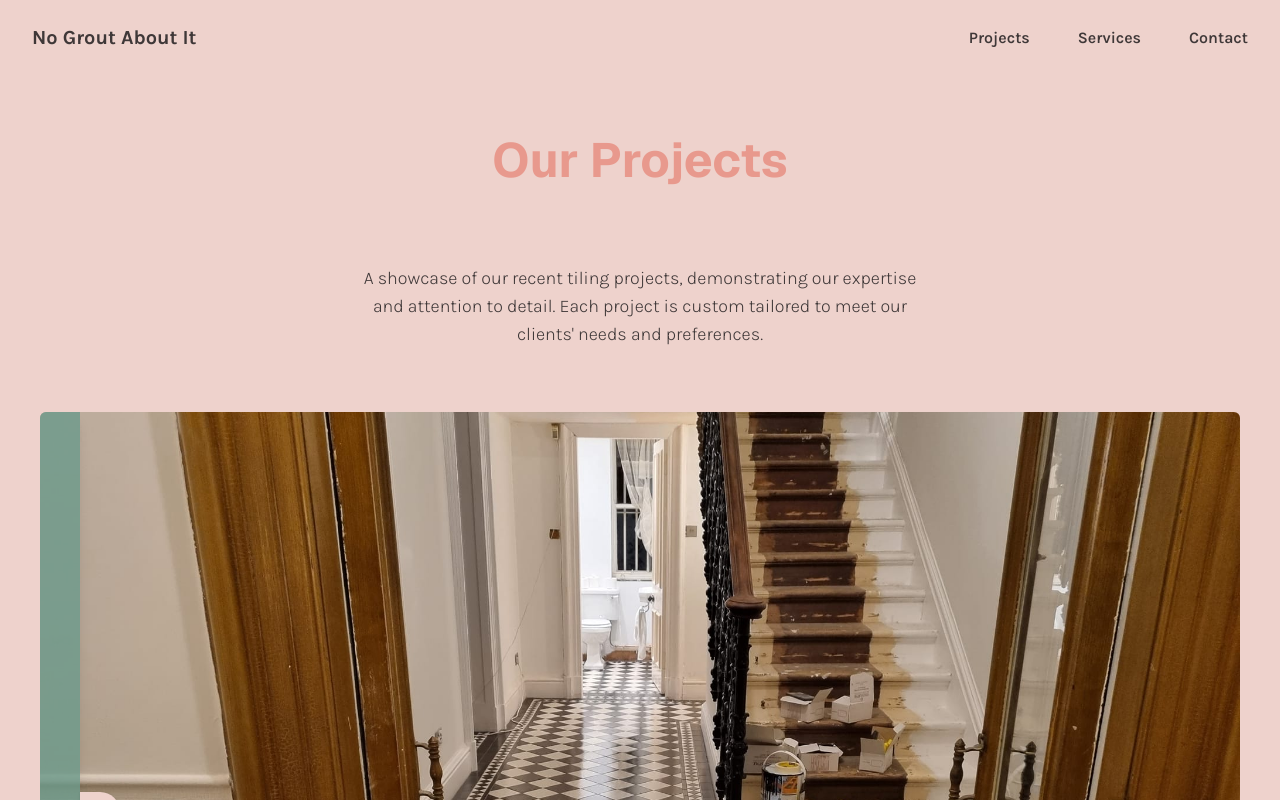
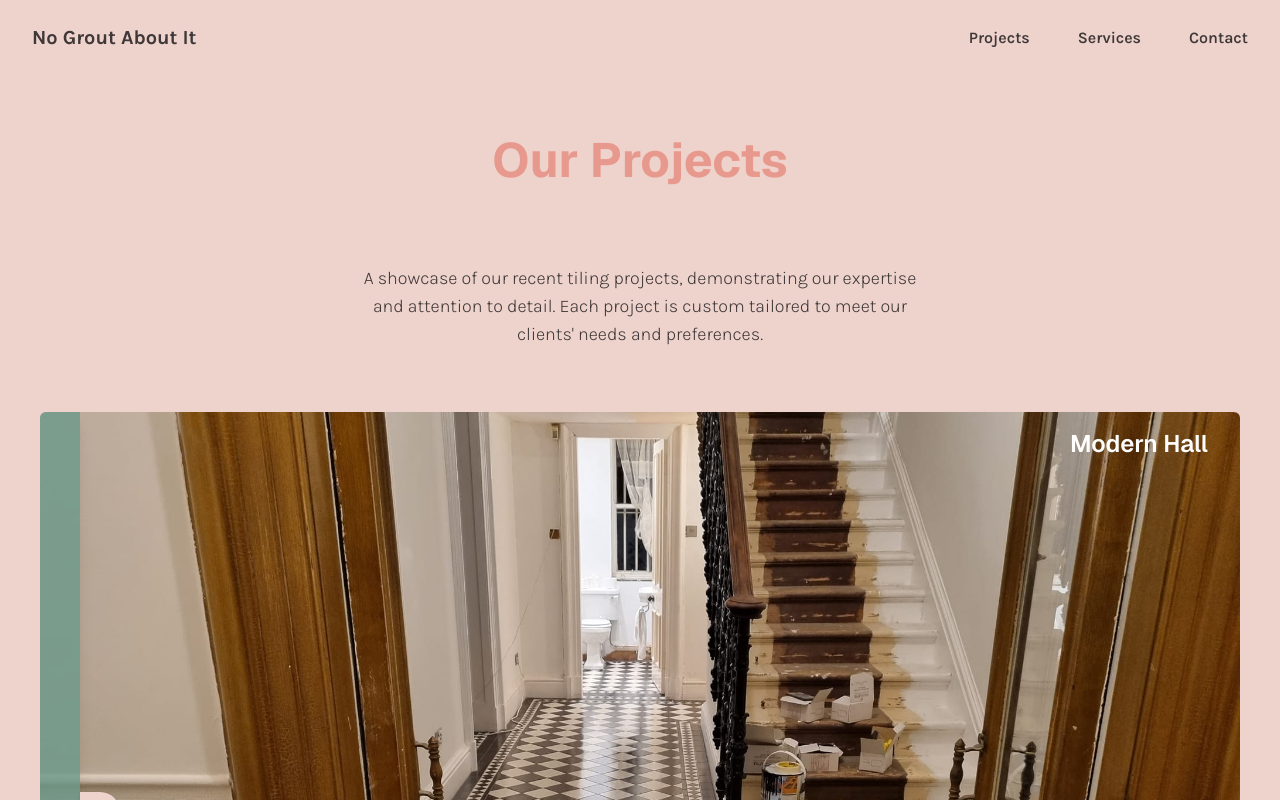
Before and after one commit to lpscrim/no-grout, a Next.js app: page /projects in a window 1280 px wide. Shown: the top 800 px of the page. Built offline with nearby package versions, Linux system fonts and the light colour scheme.

Commit message:
Refactor Projects component to implement fixed project title overlay and improve scroll-triggered behavior for enhanced user experience

```diff
--- a/app/projects/page.tsx
+++ b/app/projects/page.tsx
@@ -34,7 +34,7 @@ const projects = [
 ];
 
 export default function Projects() {
-  const [activeTitleIdx, setActiveTitleIdx] = useState<number | null>(null);
+  const [fixedIdx, setFixedIdx] = useState<number | null>(null);
   const projectRefs = useRef<(HTMLDivElement | null)[]>([]);
   const [activeIdxs, setActiveIdxs] = useState(projects.map(() => 0));
   const [menuOpens, setMenuOpens] = useState(projects.map(() => false));
@@ -42,28 +42,17 @@ export default function Projects() {
   useEffect(() => {
     const triggers: ScrollTrigger[] = [];
 
-    // Hide overlay when above the first project
-    if (projectRefs.current[0]) {
-      triggers.push(
-        ScrollTrigger.create({
-          trigger: projectRefs.current[0],
-          start: "top top+=80",
-          onLeaveBack: () => setActiveTitleIdx(null),
-          onEnter: () => setActiveTitleIdx(0),
-        })
-      );
-    }
-
-    // Show overlay for each project as it reaches the top
     projectRefs.current.forEach((ref, idx) => {
       if (!ref) return;
       triggers.push(
         ScrollTrigger.create({
           trigger: ref,
-          start: "top top+=80",
+          start: "top top+=80", // adjust for header height
           end: "bottom top+=80",
-          onEnter: () => setActiveTitleIdx(idx),
-          onEnterBack: () => setActiveTitleIdx(idx),
+          onEnter: () => setFixedIdx(idx),
+          onEnterBack: () => setFixedIdx(idx),
+          onLeave: () => setFixedIdx(null),
+          onLeaveBack: () => setFixedIdx(idx === 0 ? null : idx - 1),
         })
       );
     });
@@ -94,29 +83,34 @@ export default function Projects() {
         <p className="text-lg max-w-xl text-foreground font-light text-center mx-auto mb-16">
           A showcase of our recent tiling projects, demonstrating our expertise
           and attention to detail. Each project is custom tailored to meet our
-          clients' needs and preferences.
+          clients&#39; needs and preferences.
         </p>
-        {/* Fixed project title overlay */}
-        {activeTitleIdx !== null && (
-  <div className="fixed top-20 right-0 left-0 flex justify-center pointer-events-none z-50">
-    <div className="bg-background/80 px-8 py-4 rounded-xl text-center shadow-lg inline-block">
-      <h3 className="text-2xl font-semibold text-secondary">
-        {projects[activeTitleIdx]?.title}
-      </h3>
-    </div>
-  </div>
-)}
         <div className="flex flex-col items-center gap-20">
           {projects.map((project, projIdx) => (
             <div
-              ref={(el) => (projectRefs.current[projIdx] = el)}
+              ref={(el) => { projectRefs.current[projIdx] = el; }}
               id={project.title.replace(/\s+/g, "-").toLowerCase()}
               key={project.title}
               className="relative w-full h-[100svh] xl:rounded-md overflow-hidden flex mb-10"
             >
+              {/* Overlay: sticky by default, fixed if active */}
+              <div
+                className={`${
+                  fixedIdx === projIdx
+                    ? "fixed top-20 right-0 z-50 flex justify-end pointer-events-none w-full"
+                    : "sticky top-0 right-0 z-40 flex justify-end pointer-events-none w-full"
+                } transition-all`}
+                style={{ height: "60px" }}
+              >
+                <div className="px-8 py-4 text-center inline-block">
+                  <h3 className="text-2xl font-semibold text-background">
+                    {project.title}
+                  </h3>
+                </div>
+              </div>
               {/* Side menu */}
               <div
-                className={`absolute left-0 top-0 h-full z-20 transition-all duration-500 ${
+                className={`absolute left-0 top-0 h-full z-20 transition-all duration-300 ${
                   menuOpens[projIdx] ? "w-40" : "w-5 sm:w-10"
                 }`}
               >
@@ -143,8 +137,8 @@ export default function Projects() {
                   </button>
                   {/* Thumbnails */}
                   <div
-                    className={`overflow-y-auto mt-16 transition-opacity duration-300 ${
-                      menuOpens[projIdx] ? "opacity-100" : "opacity-0"
+                    className={`overflow-y-auto px-2 mx-auto mt-16 transition-opacity  ${
+                      menuOpens[projIdx] ? "opacity-100 delay-100 duration-300" : "opacity-0 duration-100"
                     }`}
                   >
                     {project.images.map((img, imgIdx) => (
```
